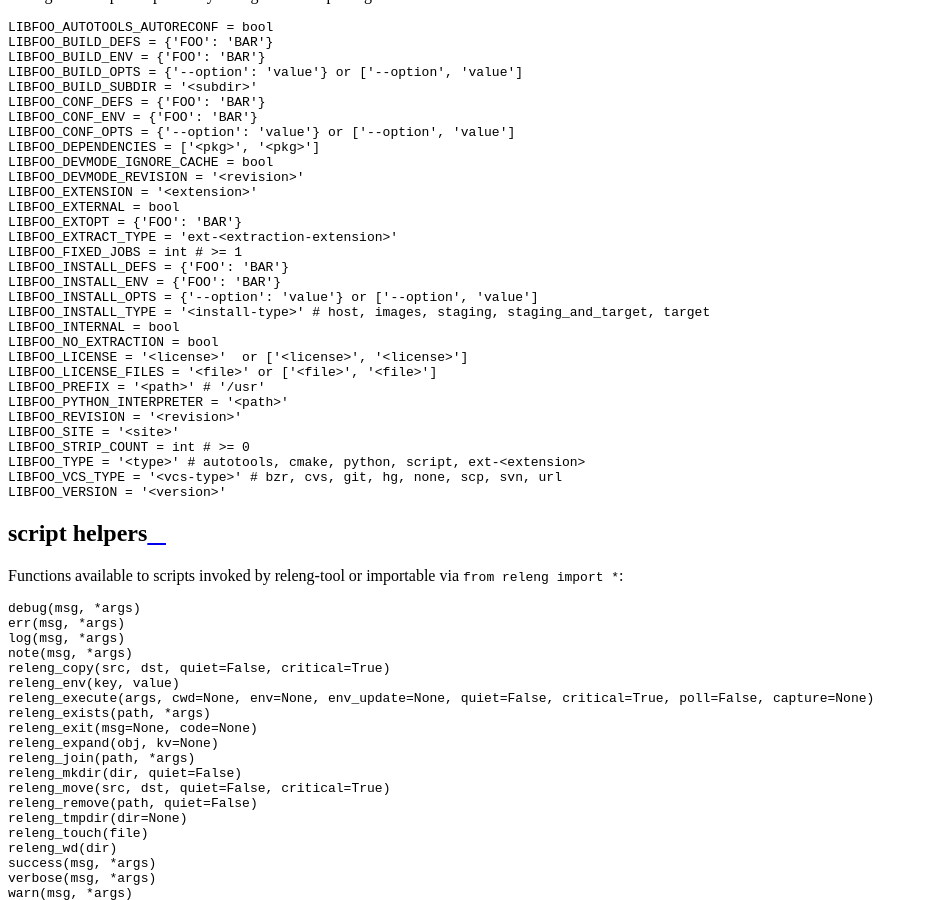
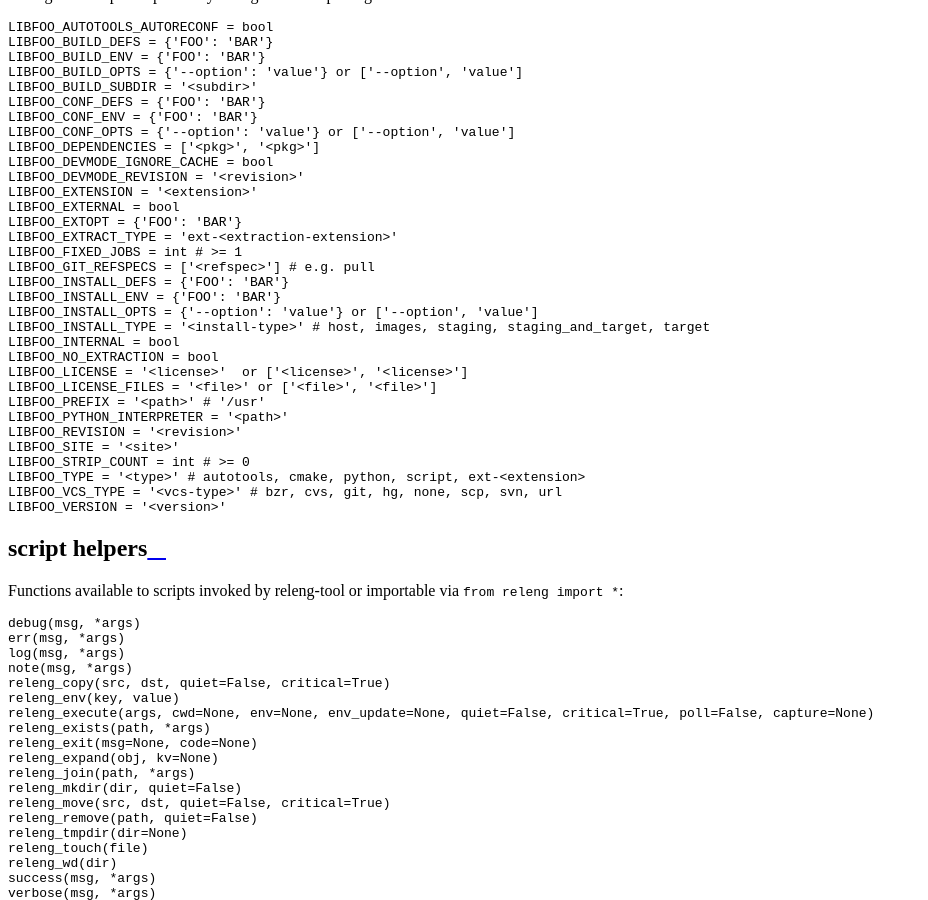
Before and after one commit to releng-tool/releng-tool, a Sphinx documentation site: the page built from Documentation/annex-a.rst, in a window 1280 px wide and 900 px high, scrolled down 1875 px. Shown: the whole window, without its empty margins (0-928 px from the left). Built offline with Sphinx 7.4.7 and the Read the Docs theme 2.0.0, drawn with Linux system fonts in a browser that asks for light colours.

Commit message:
Documentation: adding new git refspec configuration
Adding the newly added configuration `LIBFOO_GIT_REFSPECS` to the
developer's guide document.

Signed-off-by: James Knight <james.d.knight@live.com>

```diff
--- a/Documentation/annex-a.rst
+++ b/Documentation/annex-a.rst
@@ -89,6 +89,7 @@ Configuration options parsed by releng-tool for a package definition:
    LIBFOO_EXTOPT = {'FOO': 'BAR'}
    LIBFOO_EXTRACT_TYPE = 'ext-<extraction-extension>'
    LIBFOO_FIXED_JOBS = int # >= 1
+   LIBFOO_GIT_REFSPECS = ['<refspec>'] # e.g. pull
    LIBFOO_INSTALL_DEFS = {'FOO': 'BAR'}
    LIBFOO_INSTALL_ENV = {'FOO': 'BAR'}
    LIBFOO_INSTALL_OPTS = {'--option': 'value'} or ['--option', 'value']
```
Also changed, not shown: 1 other file.
